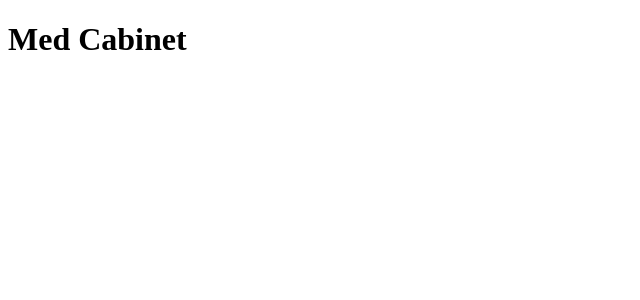
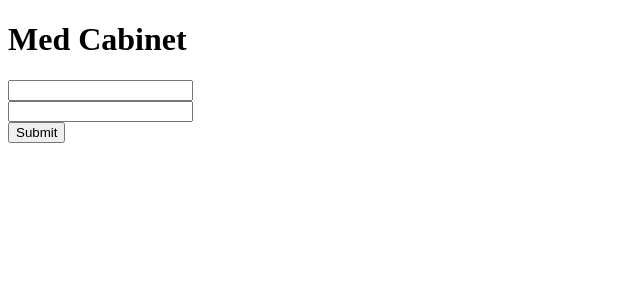
Before and after one commit to BuildWeek-Med-Cabinet/web-front-end, a React (Create React App) app: page / in a window 1280 px wide. Shown: the top 300 px of the page, without its empty margins (0-640 px from the left). Built offline with nearby package versions, Linux system fonts and the light colour scheme.

Commit message:
basic login

```diff
--- a/src/App.js
+++ b/src/App.js
@@ -1,9 +1,11 @@
 import React from 'react';
+import Login from './components/Login'
 
 function App() {
   return (
     <div>
       <h1>Med Cabinet</h1>
+      <Login />
     </div>
   );
 }
--- a/src/components/Login.js
+++ b/src/components/Login.js
@@ -1,11 +1,82 @@
-import React from 'react';
+import React, { useState } from "react";
+import { useHistory } from 'react-router-dom';
+import { useForm } from "react-hook-form";
+import { object, string } from "yup";
+import axios from 'axios';
 
-const Login = () => {
-    return (
-        <div>
-            <h1>Login</h1>
-        </div>
-    );
+const initialState = {
+  username: "",
+  password: ""
 };
 
-export default Login;
+const Login = props => {
+
+  const history = useHistory();
+
+  const [credential, setCredential] = useState(initialState);
+
+  const schema = object().shape({
+    username: string().required("Username is required"),
+    password: string().required("Password is required")
+  });
+
+  const { register, handleSubmit, errors } = useForm({
+    validationSchema: schema
+  });
+
+  const handleChange = e => {
+    setCredential({
+      ...credential,
+      [e.target.name]: e.target.value
+    });
+  };
+
+  const onSubmit = e => {
+    e.preventDefault();
+    axios
+    .post("", credential)
+    .then(res => {
+      console.log(res);
+      window.localStorage.setItem("token", res.data.payload);
+      history.push("/");
+    })
+    .catch(err => {
+      console.log(err);
+    });
+  };
+
+  return (
+    <div className='container'>
+      <form onSubmit={handleSubmit(onSubmit)}>
+        <div className='Wrapper'>
+          <div className='wrapper'>
+            <input
+              className='input'
+              name="username"
+              error={!!errors.username}
+              type="email"
+              inputRef={register}
+              onChange={handleChange}
+            />
+            <span>{errors.username ? errors.username.message : ""}</span>
+          </div>
+          <div className='password'>
+            <input
+              name="password"
+              error={!!errors.password}
+              inputRef={register}
+              type="password"
+              onChange={handleChange}
+            />
+            <span>{errors.password ? errors.password.message : ""}</span>
+          </div>
+          <div className='btn'>
+            <button type='submit'>Submit</button>
+          </div>
+        </div>
+      </form>
+    </div>
+  );
+};
+
+export default Login
```
